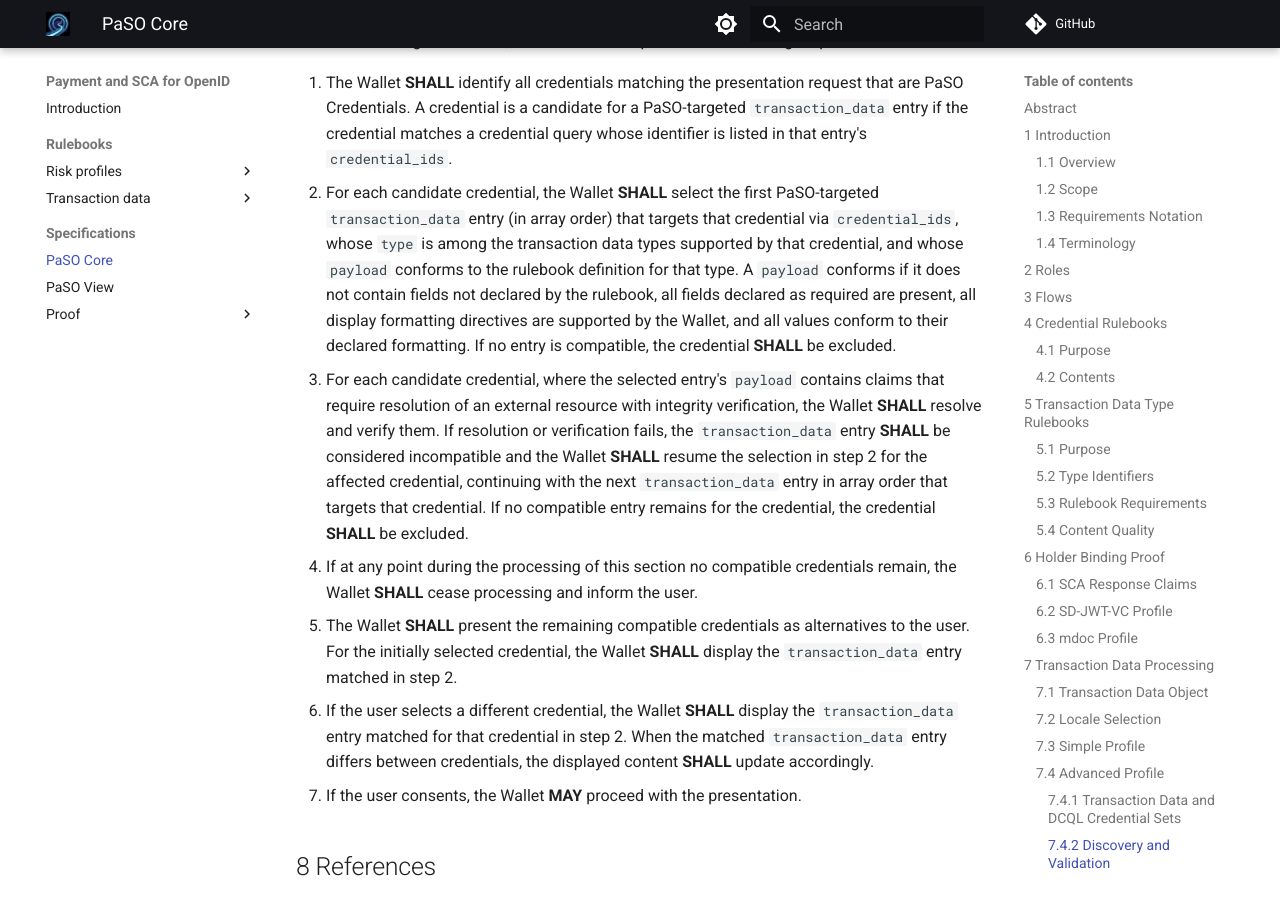
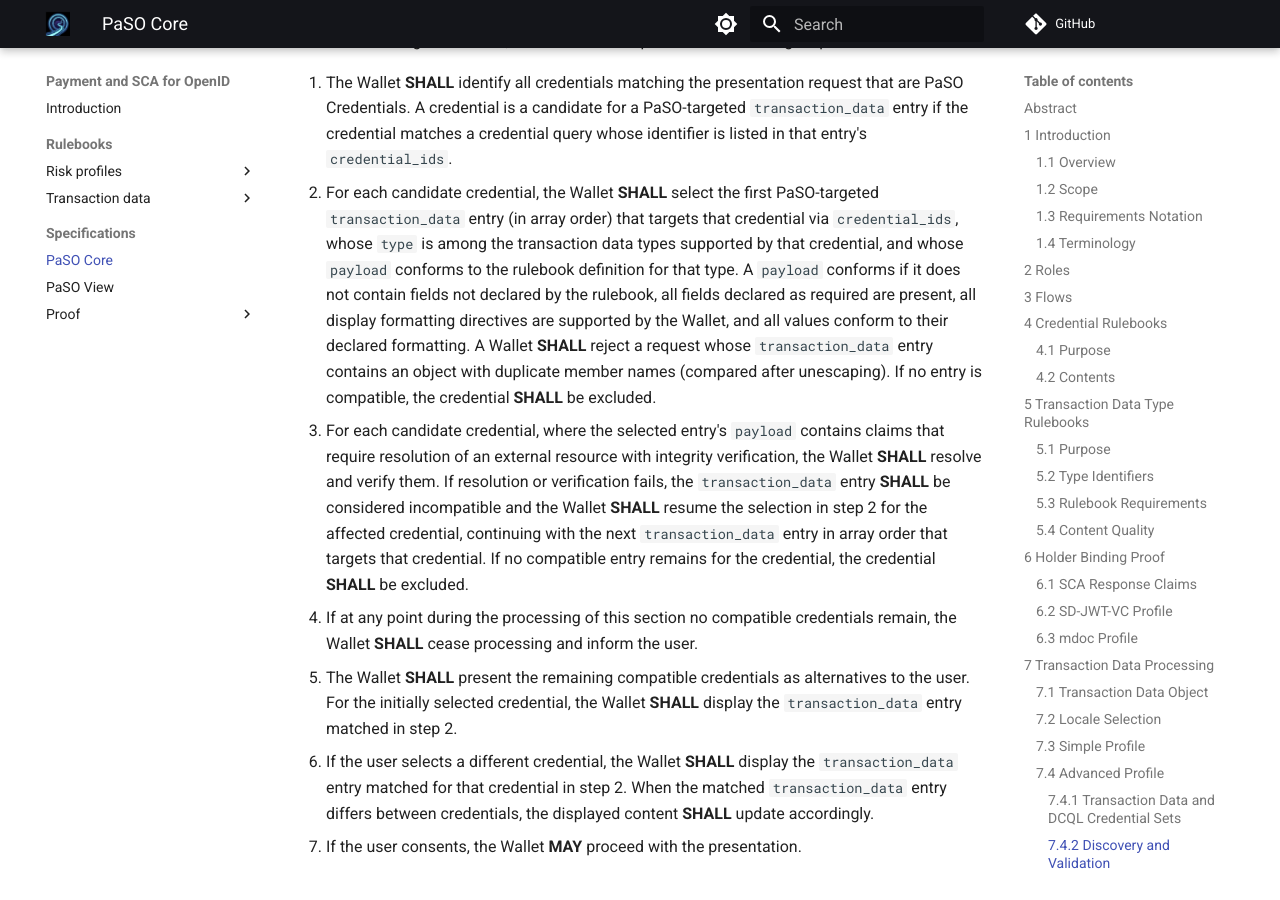
Before and after one commit to APTITUDE-Consortium/payments-and-sca-for-openid, an MkDocs documentation site: the page built from docs/specifications/paso-core.md, in a window 1280 px wide and 900 px high, scrolled down 9003 px. Built offline with MkDocs 1.6.1 and Material for MkDocs 9.7.7, drawn with Linux system fonts in a browser that asks for light colours; comment, search, counter and statistics services are not loaded; the version menu is left out.

Commit message:
Reject transaction_data entries with duplicate member names (#6)
Fixed an oversight allowing duplicate parameters, which is a security risk.

Co-authored-by: Claude Opus 5.5 <noreply@anthropic.com>

```diff
--- a/docs/specifications/paso-core.md
+++ b/docs/specifications/paso-core.md
@@ -222,7 +222,7 @@ After resolution, exactly one `transaction_data` entry **SHALL** apply to the se
 For the PaSO-targeted entries, the Wallet **SHALL** perform the following steps:
 
 1. The Wallet **SHALL** identify all credentials matching the presentation request that are PaSO Credentials. A credential is a candidate for a PaSO-targeted `transaction_data` entry if the credential matches a credential query whose identifier is listed in that entry's `credential_ids`.
-2. For each candidate credential, the Wallet **SHALL** select the first PaSO-targeted `transaction_data` entry (in array order) that targets that credential via `credential_ids`, whose `type` is among the transaction data types supported by that credential, and whose `payload` conforms to the rulebook definition for that type. A `payload` conforms if it does not contain fields not declared by the rulebook, all fields declared as required are present, all display formatting directives are supported by the Wallet, and all values conform to their declared formatting. If no entry is compatible, the credential **SHALL** be excluded.
+2. For each candidate credential, the Wallet **SHALL** select the first PaSO-targeted `transaction_data` entry (in array order) that targets that credential via `credential_ids`, whose `type` is among the transaction data types supported by that credential, and whose `payload` conforms to the rulebook definition for that type. A `payload` conforms if it does not contain fields not declared by the rulebook, all fields declared as required are present, all display formatting directives are supported by the Wallet, and all values conform to their declared formatting. A Wallet **SHALL** reject a request whose `transaction_data` entry contains an object with duplicate member names (compared after unescaping). If no entry is compatible, the credential **SHALL** be excluded.
 3. For each candidate credential, where the selected entry's `payload` contains claims that require resolution of an external resource with integrity verification, the Wallet **SHALL** resolve and verify them. If resolution or verification fails, the `transaction_data` entry **SHALL** be considered incompatible and the Wallet **SHALL** resume the selection in step 2 for the affected credential, continuing with the next `transaction_data` entry in array order that targets that credential. If no compatible entry remains for the credential, the credential **SHALL** be excluded.
 4. If at any point during the processing of this section no compatible credentials remain, the Wallet **SHALL** cease processing and inform the user.
 5. The Wallet **SHALL** present the remaining compatible credentials as alternatives to the user. For the initially selected credential, the Wallet **SHALL** display the `transaction_data` entry matched in step 2.
```
